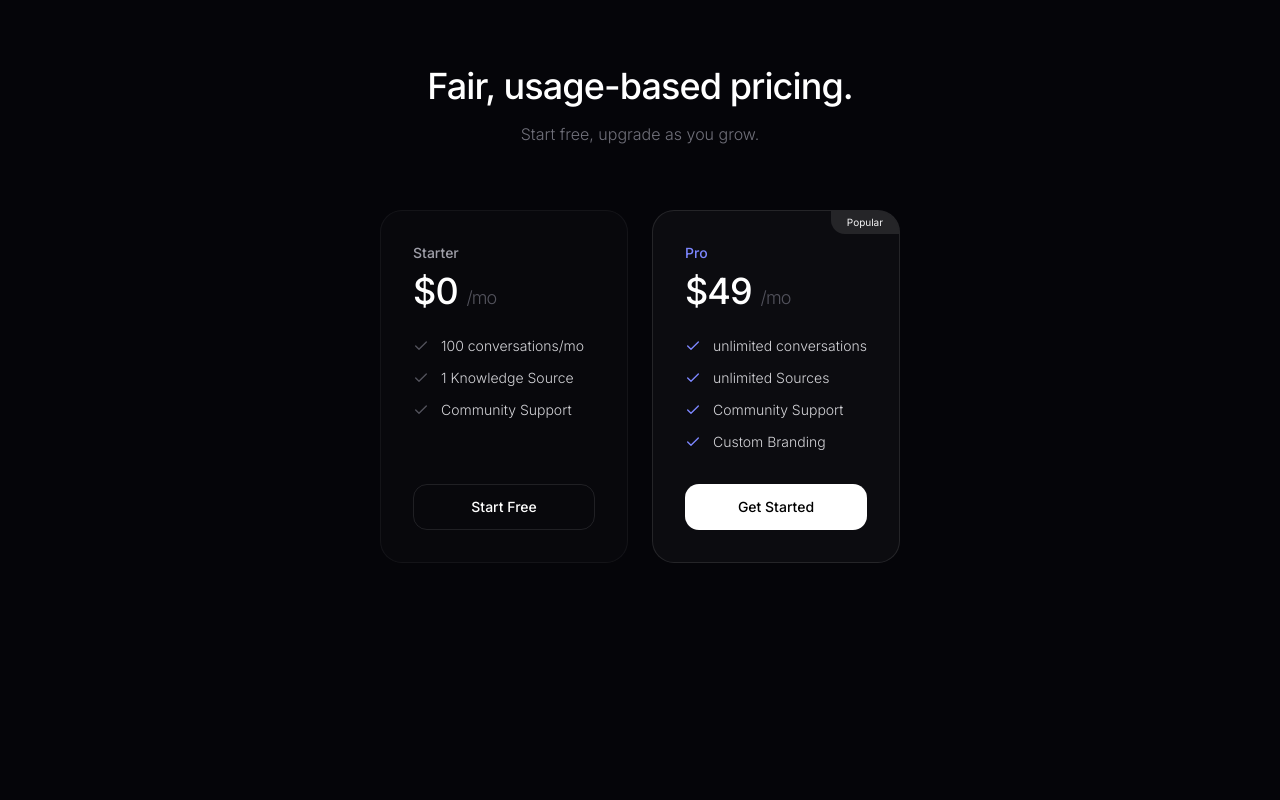
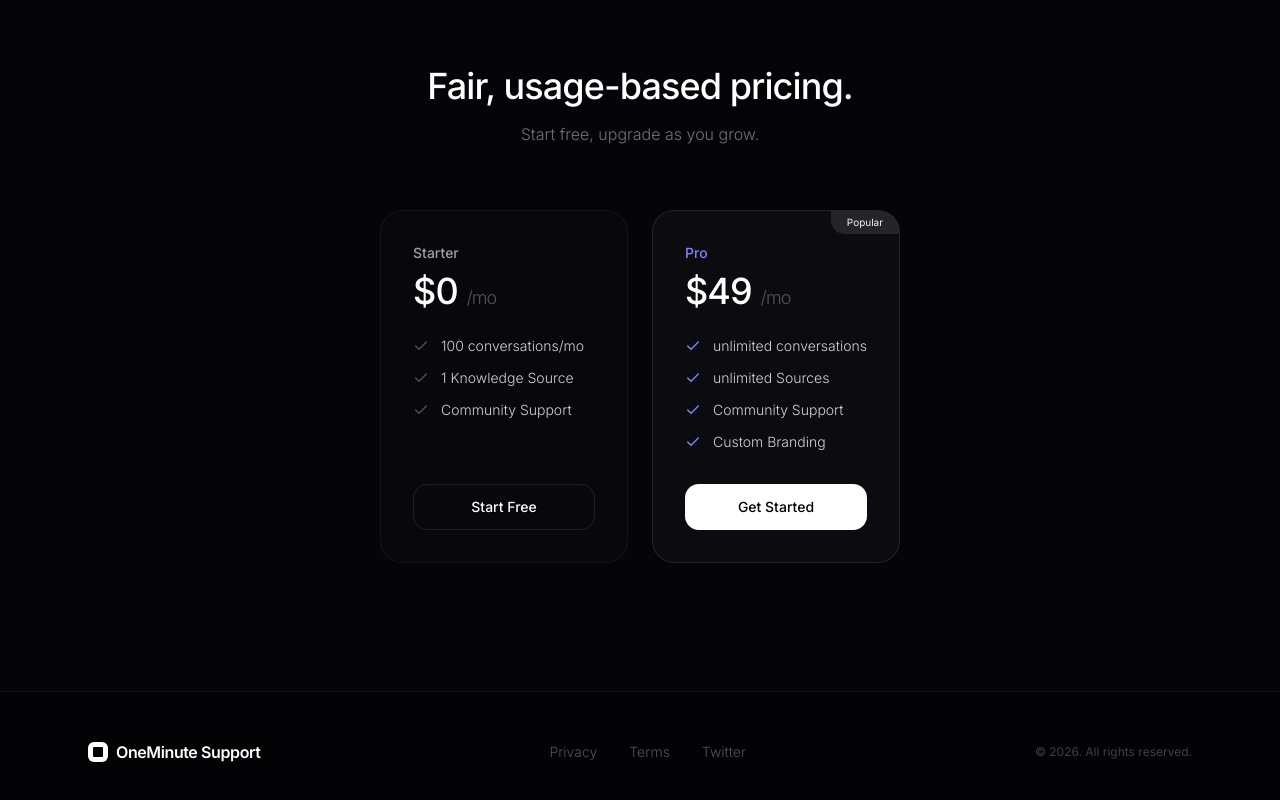
Before and after one commit to shakshipatel/customer_support_chatbot, a Next.js app: page / in a window 1280 px wide. Shown: the part 2878-3678 px from the top of the page. Before the commit the page ends 3569 px from the top, so only its background shows below. Built offline with nearby package versions, Linux system fonts and the light colour scheme.

Commit message:
Footer section completed

```diff
--- a/app/page.tsx
+++ b/app/page.tsx
@@ -1,4 +1,5 @@
 import Features from '@/components/landing/features'
+import Footer from '@/components/landing/footer'
 import Hero from '@/components/landing/hero'
 import Integration from '@/components/landing/integration'
 import Navbar from '@/components/landing/nav'
@@ -16,6 +17,7 @@
         <Features />
         <Integration />
         <Pricing />
+        <Footer/>
       </main>
     </div>
   )
--- /dev/null
+++ b/components/landing/footer/index.tsx
@@ -0,0 +1,50 @@
+
+import React from "react";
+import Link from "next/link";
+
+const Footer = () => {
+  return (
+    <footer className="border-t border-white/5 py-12 bg-black/40">
+      <div className="max-w-6xl mx-auto px-6 flex flex-col md:flex-row justify-between items-center gap-6">
+        {/* Logo */}
+        <Link href="/" className="flex items-center gap-2">
+          <div className="w-5 h-5 bg-white rounded-sm flex items-center justify-center">
+            <div className="w-2.5 h-2.5 bg-black rounded-[1px]" />
+          </div>
+          <span className="text-base font-semibold tracking-tight text-white">
+            OneMinute Support
+          </span>
+        </Link>
+
+        {/* Links */}
+        <div className="flex gap-8 text-sm text-zinc-600 font-light">
+          <Link
+            href="#"
+            className="hover:text-zinc-400 transition-colors"
+          >
+            Privacy
+          </Link>
+          <Link
+            href="#"
+            className="hover:text-zinc-400 transition-colors"
+          >
+            Terms
+          </Link>
+          <Link
+            href="#"
+            className="hover:text-zinc-400 transition-colors"
+          >
+            Twitter
+          </Link>
+        </div>
+
+        {/* Copyright */}
+        <div className="text-xs text-zinc-700">
+          © 2026. All rights reserved.
+        </div>
+      </div>
+    </footer>
+  );
+};
+
+export default Footer;
```
